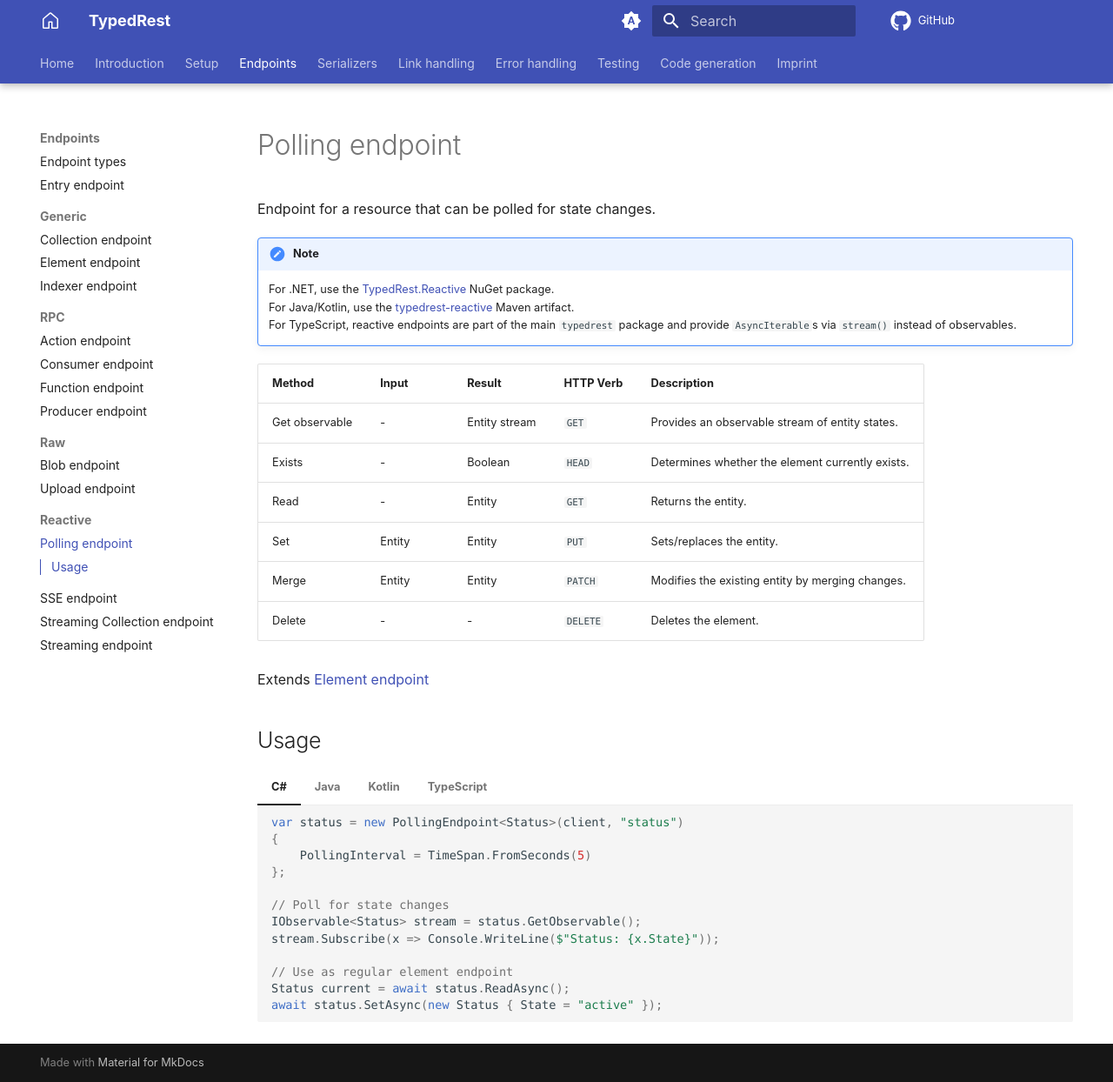
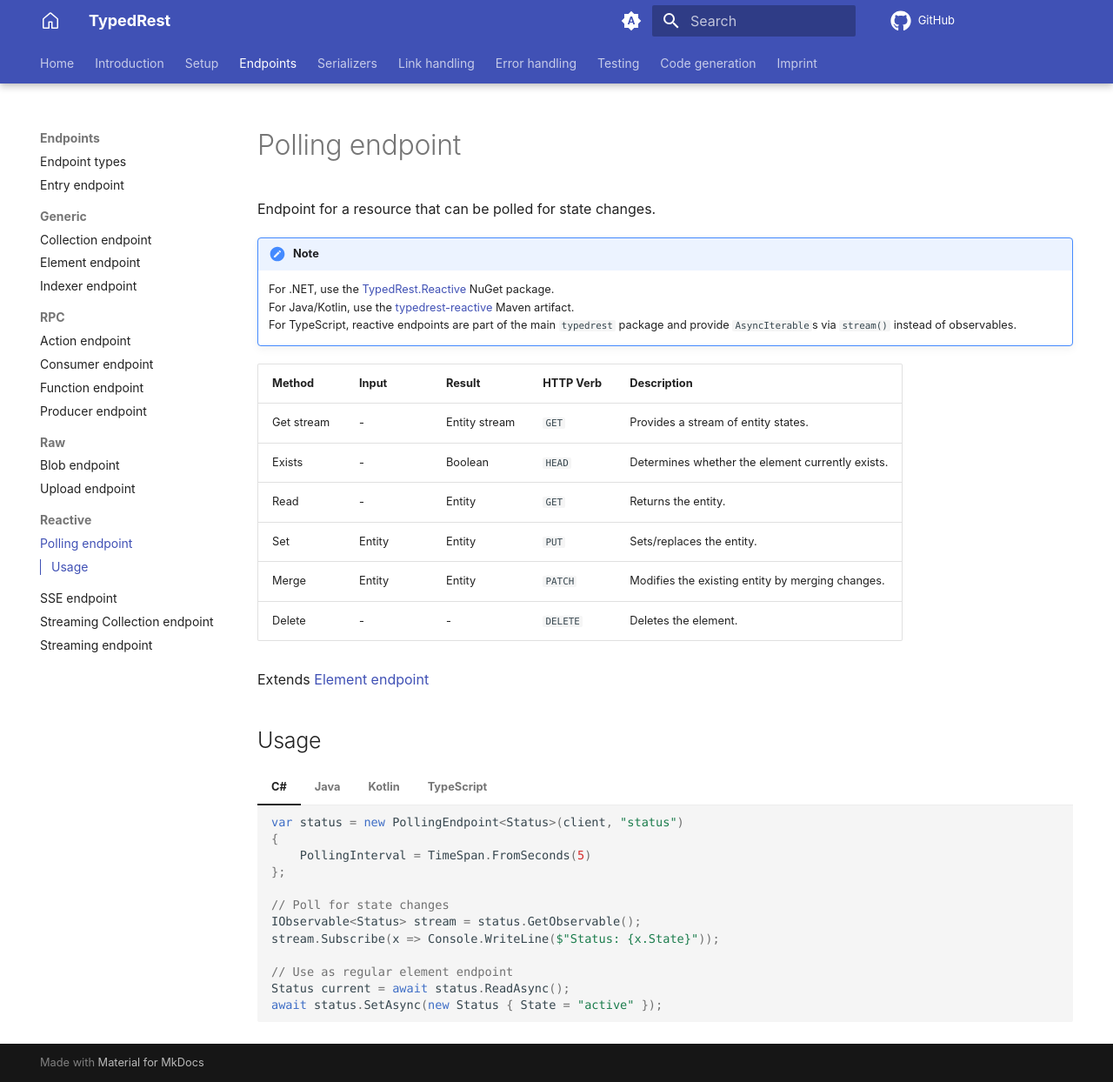
Before and after one commit to TypedRest/docs, an MkDocs documentation site: the page built from docs/endpoints/reactive/polling.md, in a window 1280 px wide and 1244 px high. Shown: the whole window at 87% size. Built offline with MkDocs 1.6.1 and Material for MkDocs 9.7.7, drawn with Linux system fonts in a browser that asks for light colours; comment, search, counter and statistics services are not loaded.

Commit message:
Renamed "Get observable" to "Get stream" in endpoint method tables

```diff
--- a/docs/endpoints/reactive/polling.md
+++ b/docs/endpoints/reactive/polling.md
@@ -7,14 +7,14 @@ Endpoint for a resource that can be polled for state changes.
     For Java/Kotlin, use the [typedrest-reactive](https://central.sonatype.com/artifact/net.typedrest/typedrest-reactive) Maven artifact.
     For TypeScript, reactive endpoints are part of the main `typedrest` package and provide `AsyncIterable`s via `stream()` instead of observables.
 
-| Method         | Input  | Result        | HTTP Verb | Description                                      |
-| -------------- | ------ | ------------- | --------- | ------------------------------------------------ |
-| Get observable | -      | Entity stream | `GET`     | Provides an observable stream of entity states.  |
-| Exists         | -      | Boolean       | `HEAD`    | Determines whether the element currently exists. |
-| Read           | -      | Entity        | `GET`     | Returns the entity.                              |
-| Set            | Entity | Entity        | `PUT`     | Sets/replaces the entity.                        |
-| Merge          | Entity | Entity        | `PATCH`   | Modifies the existing entity by merging changes. |
-| Delete         | -      | -             | `DELETE`  | Deletes the element.                             |
+| Method     | Input  | Result        | HTTP Verb | Description                                      |
+| ---------- | ------ | ------------- | --------- | ------------------------------------------------ |
+| Get stream | -      | Entity stream | `GET`     | Provides a stream of entity states.              |
+| Exists     | -      | Boolean       | `HEAD`    | Determines whether the element currently exists. |
+| Read       | -      | Entity        | `GET`     | Returns the entity.                              |
+| Set        | Entity | Entity        | `PUT`     | Sets/replaces the entity.                        |
+| Merge      | Entity | Entity        | `PATCH`   | Modifies the existing entity by merging changes. |
+| Delete     | -      | -             | `DELETE`  | Deletes the element.                             |
 
 Extends [Element endpoint](../generic/element.md)
 
```
Also changed, not shown: docs/endpoints/reactive/sse.md (+3 -3 lines), docs/endpoints/reactive/streaming-collection.md (+9 -9 lines), docs/endpoints/reactive/streaming.md (+3 -3 lines).
